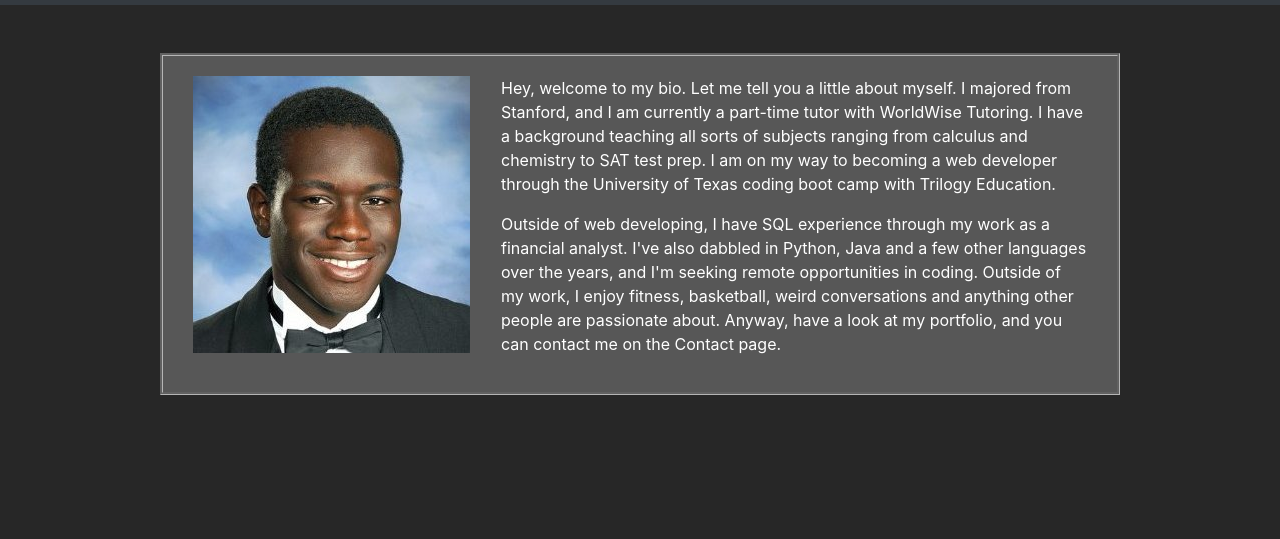
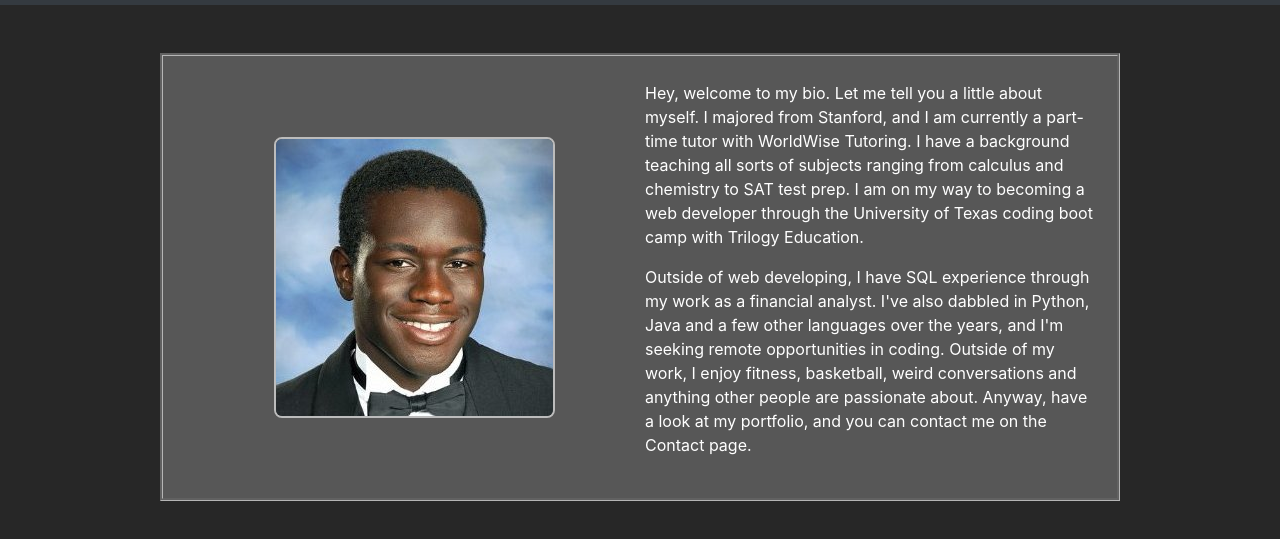
Before and after one commit to ta05/ta05.github.io, a plain HTML site: page Tolu-Bio/index.html in a window 1280 px wide. Shown: the part 51-590 px from the top of the page. Drawn offline with nearby package versions, Linux system fonts and the light colour scheme.

Commit message:
Added Styling for profile picture border

```diff
--- a/Tolu-Bio/assets/style.css
+++ b/Tolu-Bio/assets/style.css
@@ -25,11 +25,28 @@
     }
 }
 
+/* About Me Page Styling */
 .profile-img{
+    text-align: center;
+    margin: auto;
     padding-right: 5px;
-    width: 100%
+
 }
 
+.tolu-2012{
+    margin: auto;
+    border-radius: 8px;
+    border-color: hsla(0, 0%, 86%, 0.767);
+    border-width: 2px;
+    border-style: solid;
+    border
+}
+
+.bio-text {
+    padding: 5px;
+}
+
+/* Contact Form Page Styling */
 #submit-btn{
     text-align: center;
 }
--- a/Tolu-Bio/index.html
+++ b/Tolu-Bio/index.html
@@ -42,11 +42,11 @@
     <main class="container">
       <div class= "row about-me">
 
-        <div class="col-md-4 profile-img">
+        <div class="col-md-6 profile-img">
             <img class="tolu-2012" src="./assets/images/Tolu-2012.jpg" alt="Headshot of Tolu Alimi">
         </div>
 
-        <div class="col-md-8 bio-text">
+        <div class="col-md-6 bio-text">
           <p id="paragraph-1">Hey, welcome to my bio. Let me tell you a little about myself. I majored from Stanford, and I am currently a part-time tutor with WorldWise Tutoring. I have a background teaching all sorts of subjects ranging from calculus and chemistry to SAT test prep. I am on my way to becoming a web developer through the University of Texas coding boot camp with Trilogy Education.</p>
           <p id="paragraph-2">Outside of web developing, I have SQL experience through my work as a financial analyst. I've also dabbled in Python, Java and a few other languages over the years, and I'm seeking remote opportunities in coding. Outside of my work, I enjoy fitness, basketball, weird conversations and anything other people are passionate about. Anyway, have a look at my portfolio, and you can contact me on the Contact page.</p>
         </div>
```
